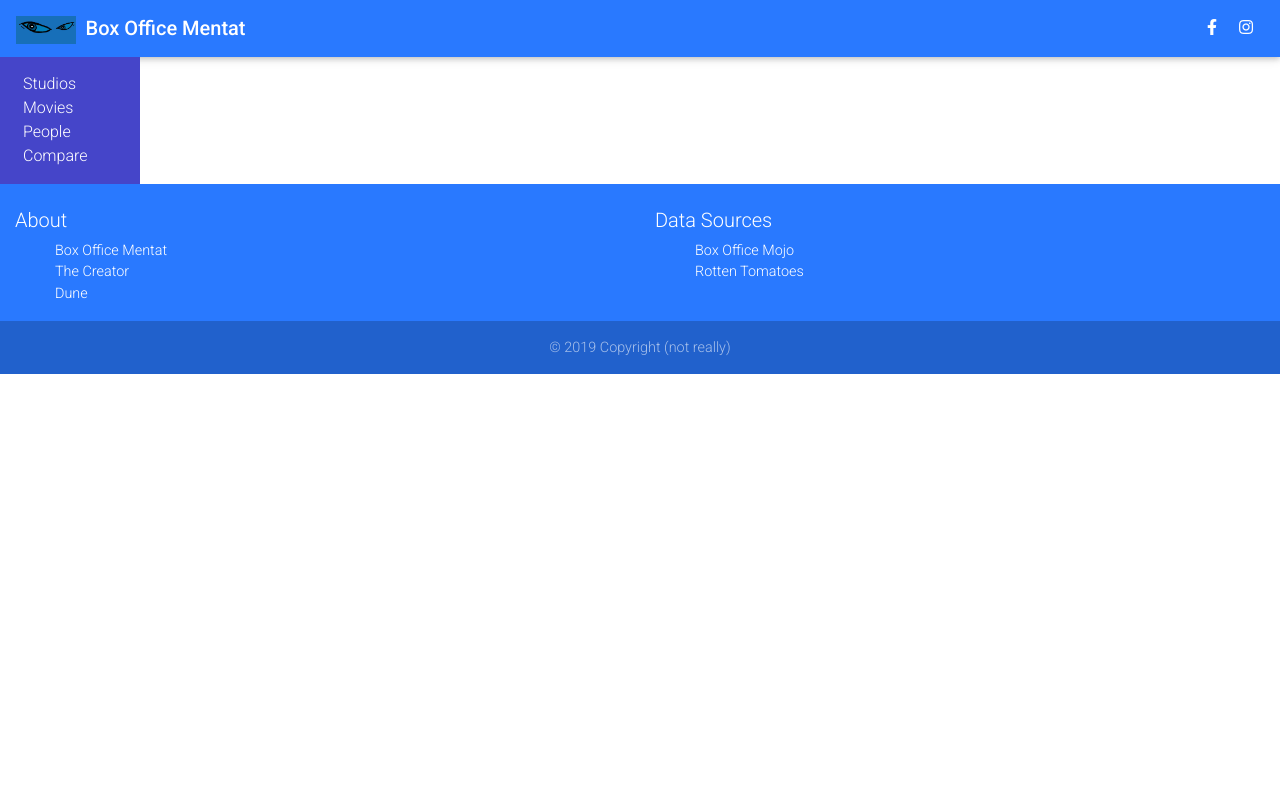
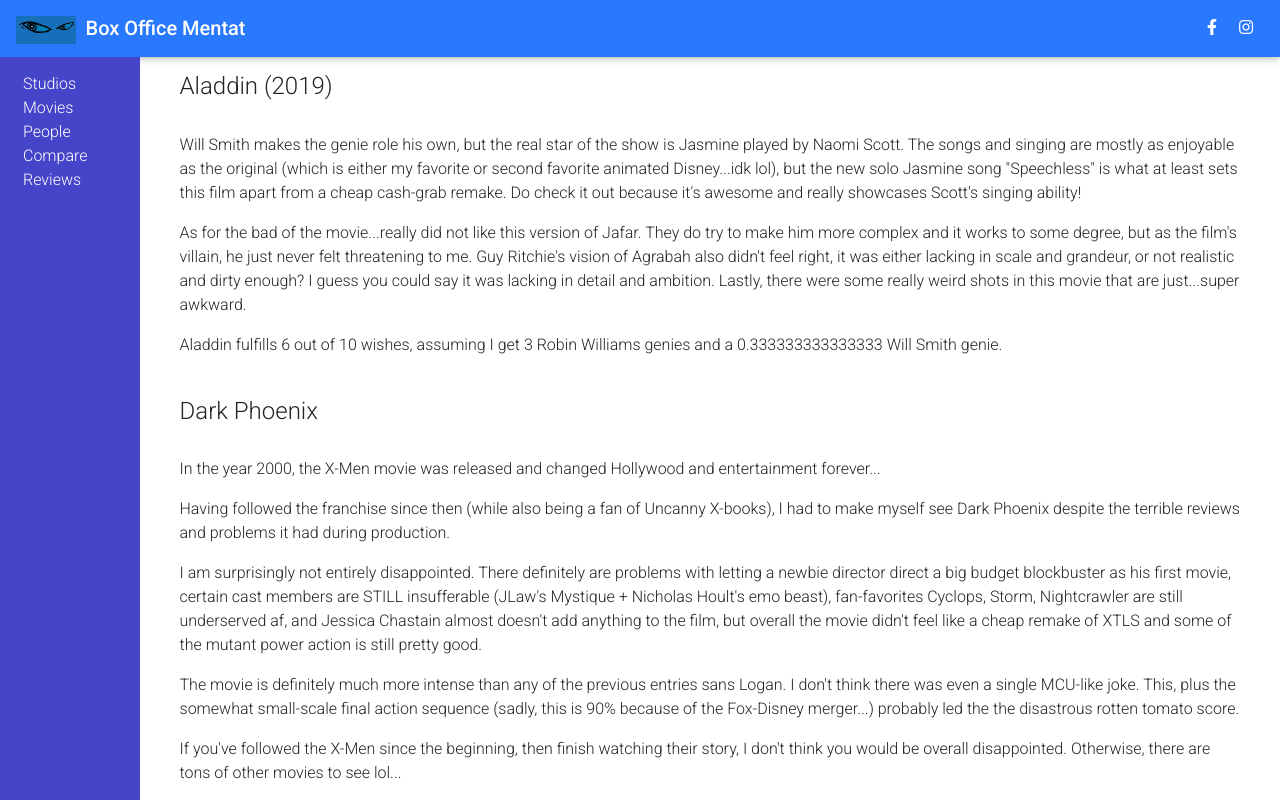
Before and after one commit to jtkbong/BoxOfficeMentatFrontend, a React (Create React App) app in the folder Frontend/mentatfrontend/: page /reviews in a window 1280 px wide. Shown: the top 800 px of the page. Built offline with nearby package versions, Linux system fonts and the light colour scheme.

Commit message:
dumb typo fix, add reviews page

```diff
--- a/Frontend/mentatfrontend/src/FooterPage.js
+++ b/Frontend/mentatfrontend/src/FooterPage.js
@@ -19,11 +19,9 @@
               <li className="list-unstyled">
                 <a href="https://en.wikipedia.org/wiki/Dune_(novel)">Dune</a>
               </li>
-              {/*
               <li className="list-unstyled">
                 <Link to="/helpme">Help Me!</Link>
               </li>
-              */}
             </ul>
           </MDBCol>
           <MDBCol md="6">
--- a/Frontend/mentatfrontend/src/LatestBoxOffice.js
+++ b/Frontend/mentatfrontend/src/LatestBoxOffice.js
@@ -35,7 +35,7 @@
                     <React.Fragment>
                         <div key="latestHeader" style={{ marginBottom: "10px" }}>
                             <b>
-                                <h4>Lastest Box Office</h4>
+                                <h4>Latest Box Office</h4>
                                 <h5>{this.state.records[0].startDate} to {this.state.records[0].endDate}</h5></b>
                         </div>
                         <table>
--- /dev/null
+++ b/Frontend/mentatfrontend/src/Reviews.js
@@ -0,0 +1,48 @@
+import React, { Component } from 'react';
+
+class Reviews extends Component {
+    constructor(props) {
+        super(props);
+        this.state = {
+        };
+    }
+
+    render() {
+        return (
+            <div>
+                <h4>Aladdin (2019)</h4><br />
+                <p>
+                    Will Smith makes the genie role his own, but the real star of the show is Jasmine played by Naomi Scott. The songs and singing are mostly as enjoyable as the original (which is either my favorite or second favorite animated Disney...idk lol), but the new solo Jasmine song "Speechless" is what at least sets this film apart from a cheap cash-grab remake. Do check it out because it's awesome and really showcases Scott's singing ability!
+</p>
+                <p>
+                    As for the bad of the movie...really did not like this version of Jafar. They do try to make him more complex and it works to some degree, but as the film's villain, he just never felt threatening to me. Guy Ritchie's vision of Agrabah also didn't feel right, it was either lacking in scale and grandeur, or not realistic and dirty enough? I guess you could say it was lacking in detail and ambition. Lastly, there were some really weird shots in this movie that are just...super awkward.
+</p>
+                <p>
+                    Aladdin fulfills 6 out of 10 wishes, assuming I get 3 Robin Williams genies and a 0.333333333333333 Will Smith genie.
+                </p>
+                <br />
+                <h4>Dark Phoenix</h4><br />
+                <p>
+                    In the year 2000, the X-Men movie was released and changed Hollywood and entertainment forever...
+</p>
+                <p>
+                    Having followed the franchise since then (while also being a fan of Uncanny X-books), I had to make myself see Dark Phoenix despite the terrible reviews and problems it had during production.
+</p>
+                <p>
+                    I am surprisingly not entirely disappointed. There definitely are problems with letting a newbie director direct a big budget blockbuster as his first movie, certain cast members are STILL insufferable (JLaw's Mystique + Nicholas Hoult's emo beast), fan-favorites Cyclops, Storm, Nightcrawler are still underserved af, and Jessica Chastain almost doesn't add anything to the film, but overall the movie didn't feel like a cheap remake of XTLS and some of the mutant power action is still pretty good.
+</p>
+                <p>
+                    The movie is definitely much more intense than any of the previous entries sans Logan. I don't think there was even a single MCU-like joke. This, plus the somewhat small-scale final action sequence (sadly, this is 90% because of the Fox-Disney merger...) probably led the the disastrous rotten tomato score.
+</p>
+                <p>
+                    If you've followed the X-Men since the beginning, then finish watching their story, I don't think you would be overall disappointed. Otherwise, there are tons of other movies to see lol...
+</p>
+                <p>
+                    Score is uhhhh...3 sad Scott Summers out of 5 mutant gene cure clinical trials...
+                </p>
+            </div>
+        );
+    }
+}
+
+export default Reviews;
--- a/Frontend/mentatfrontend/src/SideBar.js
+++ b/Frontend/mentatfrontend/src/SideBar.js
@@ -15,6 +15,7 @@
                     <li><Link to="/movies">Movies</Link></li>
                     <li><Link to="/people">People</Link></li>
                     <li><Link to="/comparer">Compare</Link></li>
+                    <li><Link to="/reviews">Reviews</Link></li>
                     {/*
                     <li><Link to="/test">Test</Link></li>
                     */}
--- a/Frontend/mentatfrontend/src/index.js
+++ b/Frontend/mentatfrontend/src/index.js
@@ -19,6 +19,7 @@
 import CreditsPane from './CreditsPane'
 import AboutCreator from './AboutCreator';
 import BoxOfficeComparer from './BoxOfficeComparer';
+import Reviews from './Reviews';
 
 const routing = (
     <Router>
@@ -44,6 +45,7 @@
                     <Route exact path="/helpme" component={CareersPage} />
                     <Route exact path="/credits/:movieId" component={CreditsPane} />
                     <Route exact path="/comparer" component={BoxOfficeComparer} />
+                    <Route exact path="/reviews" component={Reviews} />
                 </div>
             </div>
             <footer id="footer">
```
